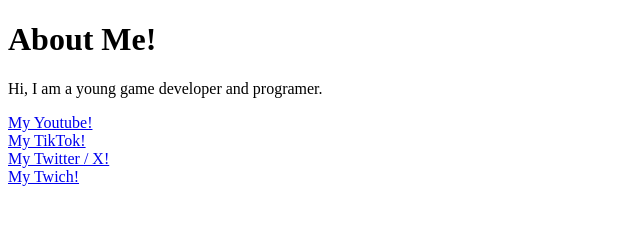
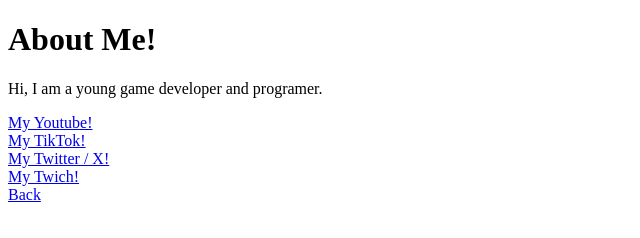
Before and after one commit to ZiggyDowling/ZiggyDowlingWebsite, a plain HTML site: page Website/about.html in a window 1280 px wide. Shown: the full height of the page, 0-640 px from the left. Drawn offline with Linux system fonts and the light colour scheme.

Commit message:
BackButton

```diff
--- a/Website/about.html
+++ b/Website/about.html
@@ -20,5 +20,8 @@
     <div>
         <a href="https://www.twitch.tv/ziggydowling">My Twich!</a>
     </div>
+    <div>
+        <a href="index.html">Back</a>
+    </div>
 </body>
 </html>
```
